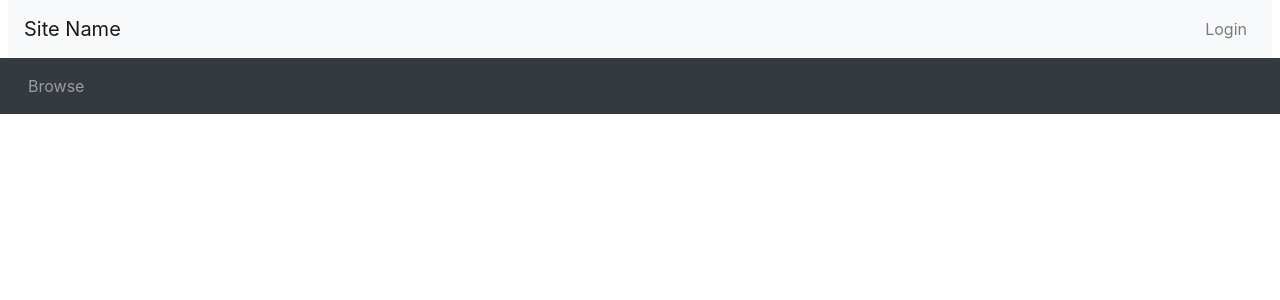
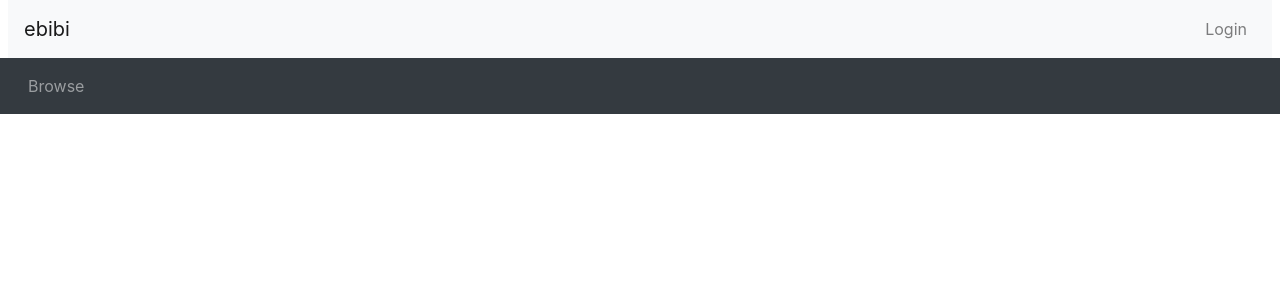
Before and after one commit to abbieDuan87/COMP0178, a PHP site: page /header.php in a window 1280 px wide. Shown: the top 300 px of the page. Run offline with PHP 8.4, Linux system fonts and the light colour scheme.

Commit message:
add website name

```diff
--- a/header.php
+++ b/header.php
@@ -20,7 +20,7 @@
   <!-- Custom CSS file -->
   <link rel="stylesheet" href="css/custom.css">
 
-  <title>[My Auction Site] <!--CHANGEME!--></title>
+  <title>ebibi</title>
 </head>
 
 
@@ -28,7 +28,7 @@
 
 <!-- Navbars -->
 <nav class="navbar navbar-expand-lg navbar-light bg-light mx-2">
-  <a class="navbar-brand" href="#">Site Name <!--CHANGEME!--></a>
+  <a class="navbar-brand" href="#">ebibi</a>
   <ul class="navbar-nav ml-auto">
     <?php if (isset($_SESSION['logged_in']) && $_SESSION['logged_in'] == true): ?>
       <li class="nav-item">
```
